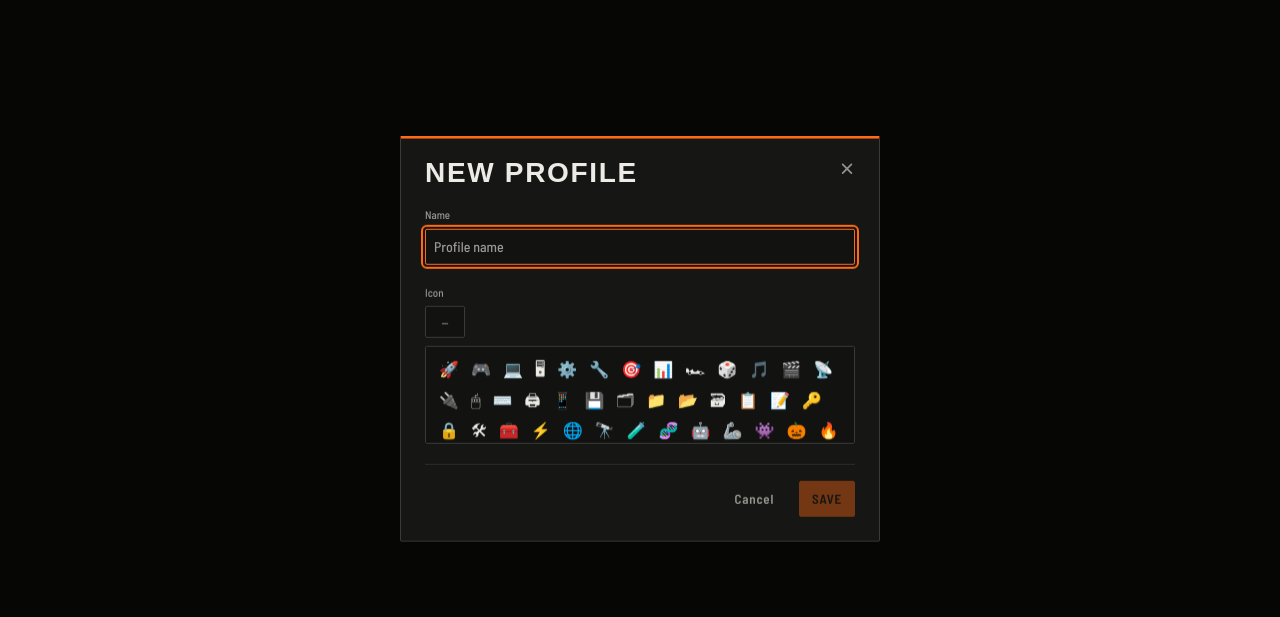
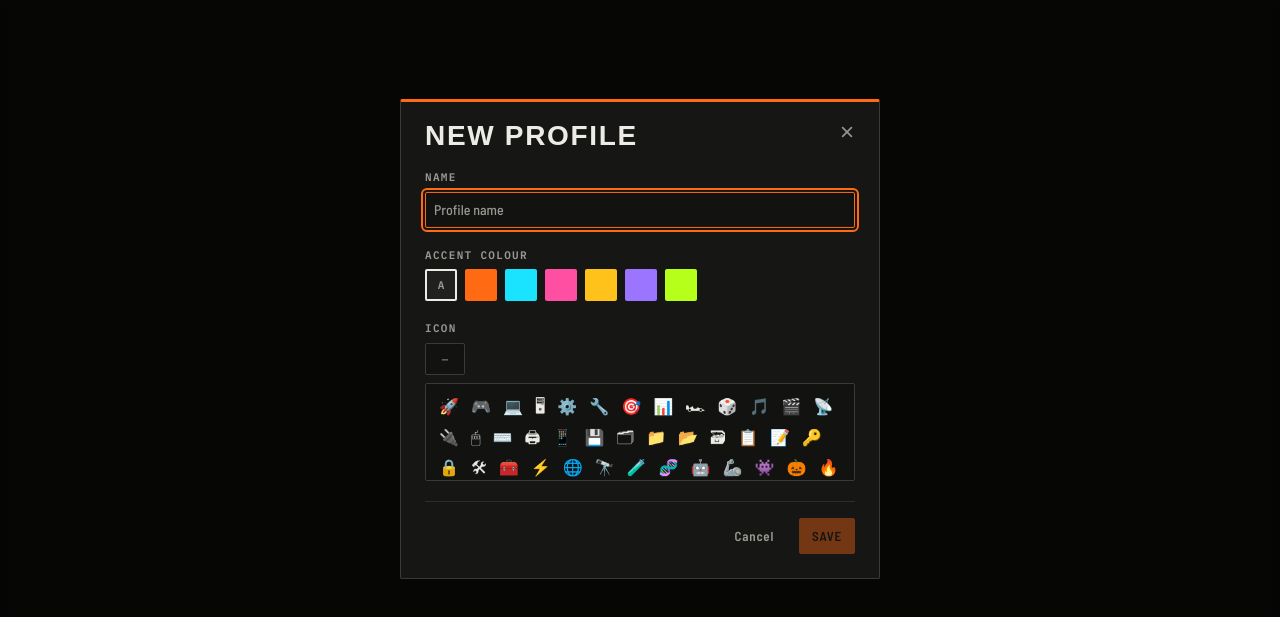
Before and after one commit to whosz/payload-board, a React app: page / in a window 1280 px wide. Both pictures are taken after a click on the button 1204 px from the left and 27 px from the top of the page. Shown: the part 61-678 px from the top of the page. Built offline with nearby package versions, Linux system fonts and the light colour scheme; a web font is replaced by a local one.

Commit message:
feat(ui): per-profile accent colour (picker, readable shades per theme)
Co-Authored-By: Claude Sonnet 5.5 <noreply@anthropic.com>

```diff
--- a/docs/in-progress/ui-big-picture-palette.md
+++ b/docs/in-progress/ui-big-picture-palette.md
@@ -87,8 +87,9 @@ Concepts (static mockups, dark theme): ![all concepts](../assets/concepts/sheet.
 - Verified in headless Chromium with the Tauri mock (hero states, 1280×800 and 900×600, three themes, keyboard focus). **Not yet verified in the real Tauri window / on Windows:** sequence with delays and cancel, roving-focus keys in WebView2.
 
 ### Phase 2 — Profile accent and cover
-- [ ] 2a: use `color_accent` (already in type) as hero tint; picker in `ProfileEditor` (5 presets + default accent)
+- [x] 2a: use `color_accent` (already in type) as hero tint; picker in `ProfileEditor` (5 presets + default accent)
 - [ ] 2b: optional profile cover image (reuse SteamGridDB / local picker). **New optional field → Rust migration, ask first.** Fallback: big first letter
+- Done: `lib/accent.ts` (presets, readable text colour, darkening in the light theme), colour picker in `ProfileEditor`, accent applied on `<html>` so tabs, hero, focus ring and buttons follow the active profile. **2b (cover image) is NOT done** — it adds a new optional profile field, so it waits for your OK.
 
 ### Phase 3 — Command Palette (in-window)
 - [ ] `CommandPalette.tsx` on the existing base-ui `Dialog`; `Ctrl+K` / `Ctrl+P` to open, `Esc` to close
--- a/scripts/visual-qa/shoot.mjs
+++ b/scripts/visual-qa/shoot.mjs
@@ -1,5 +1,5 @@
 // Headless visual QA with a mocked Tauri backend (no Rust needed).
-// Usage: npm run qa:shots -- --out docs/assets/qa --themes dark,grey,light --sizes 1280x800,900x600 --views grid,list,settings,add,installed,sgdb,profile,confirm,hover [--scenario mixed|idle|launching] [--tab 12] [--url http://localhost:1420]
+// Usage: npm run qa:shots -- --out docs/assets/qa --themes dark,grey,light --sizes 1280x800,900x600 --views grid,list,settings,add,installed,sgdb,profile,confirm,hover [--scenario mixed|idle|launching|accent [--accent #19e3ff]] [--tab 12] [--url http://localhost:1420]
 // Browser: set CHROMIUM_PATH, or it uses the newest Playwright headless shell in ~/.cache/ms-playwright.
 import { chromium } from 'playwright-core';
 import { spawn } from 'node:child_process';
@@ -17,6 +17,7 @@ const views = arg('views', 'grid').split(',');
 const tabs = Number(arg('tab', 0));
 // mixed = 3 live + 1 crashed (default) | idle = nothing running | launching = idle, then click Run sequence
 const scenario = arg('scenario', 'mixed');
+const accentColor = arg('accent', '#19e3ff'); // used by --scenario accent
 let url = arg('url', '');
 
 function findBrowser() {
@@ -56,10 +57,11 @@ try {
   for (const theme of themes) for (const [w, h] of sizes) for (const view of views) {
     const page = await browser.newPage({ viewport: { width: w, height: h } });
     page.on('pageerror', e => { if (!/unregisterListener/.test(e.message)) console.log('PAGEERROR', e.message); });
-    await page.addInitScript(installTauriMock, { profiles: PROFILES, theme });
+    const profiles = scenario === 'accent' ? PROFILES.map((p, i) => (i === 0 ? { ...p, color_accent: accentColor } : p)) : PROFILES;
+    await page.addInitScript(installTauriMock, { profiles, theme });
     await page.goto(url);
     await page.waitForTimeout(800);
-    if (scenario === 'mixed') await page.evaluate(s => s.forEach(p => window.__emit('process_status_changed', p)), STATUSES);
+    if (scenario === 'mixed' || scenario === 'accent') await page.evaluate(s => s.forEach(p => window.__emit('process_status_changed', p)), STATUSES);
     if (scenario === 'launching') { await page.getByRole('button', { name: /run sequence/i }).click(); await page.waitForTimeout(1500); }
     if (view === 'list') await page.getByLabel('List view').click();
     if (view === 'settings') await page.getByLabel('Settings').first().click();
--- a/src/App.tsx
+++ b/src/App.tsx
@@ -23,6 +23,7 @@ import { useProcessStatus } from './hooks/useProcessStatus';
 import { startApp, stopApp, restartApp, openPath, stopAll, scanRunningApps } from './ipc/processes';
 import { useSequence } from './hooks/useSequence';
 import { useSessionSeconds } from './hooks/useSessionSeconds';
+import { applyAccent } from './lib/accent';
 import type { AppEntry } from './types';
 
 type Theme = 'dark' | 'grey' | 'light';
@@ -81,6 +82,8 @@ export default function App() {
     document.documentElement.dataset.theme = theme;
     localStorage.setItem('theme', theme);
   }, [theme]);
+
+  useEffect(() => { applyAccent(activeProfile?.color_accent, theme); }, [activeProfile?.color_accent, theme]);
 
   useEffect(() => {
     if (activeProfileId) {
--- a/src/components/editor/ProfileEditor.tsx
+++ b/src/components/editor/ProfileEditor.tsx
@@ -2,6 +2,7 @@ import { useState, useEffect } from 'react';
 import { Dialog, DialogContent, ModalHeader, ModalFooter } from '../ui/dialog';
 import { Button } from '../ui/button';
 import { Input } from '../ui/input';
+import { ACCENT_PRESETS } from '../../lib/accent';
 import type { Profile } from '../../types';
 
 const EMOJI_LIST = [
@@ -15,16 +16,18 @@ const EMOJI_LIST = [
 interface ProfileEditorProps {
   open: boolean;
   onClose: () => void;
-  onSave: (fields: { name: string; emoji?: string }) => void;
-  initial?: Partial<Pick<Profile, 'name' | 'emoji'>>;
+  onSave: (fields: { name: string; emoji?: string; color_accent?: string }) => void;
+  initial?: Partial<Pick<Profile, 'name' | 'emoji' | 'color_accent'>>;
 }
 
 function FieldLabel({ children }: { children: React.ReactNode }) {
   return (
     <div style={{
-      fontFamily: 'var(--font-body)',
+      fontFamily: 'var(--font-mono)',
       fontSize: 11,
-      fontWeight: 500,
+      fontWeight: 600,
+      letterSpacing: '0.12em',
+      textTransform: 'uppercase',
       color: 'var(--color-text-muted)',
       marginBottom: 6,
     }}>
@@ -37,12 +40,14 @@ export function ProfileEditor({ open, onClose, onSave, initial }: ProfileEditorP
   const [isEditing, setIsEditing] = useState(Boolean(initial?.name));
   const [name, setName] = useState(initial?.name ?? '');
   const [emoji, setEmoji] = useState(initial?.emoji ?? '');
+  const [accent, setAccent] = useState(initial?.color_accent ?? '');
 
   useEffect(() => {
     if (!open) return;
     setIsEditing(Boolean(initial?.name));
     setName(initial?.name ?? '');
     setEmoji(initial?.emoji ?? '');
+    setAccent(initial?.color_accent ?? '');
   }, [open]);
 
   const handleSave = () => {
@@ -50,6 +55,7 @@ export function ProfileEditor({ open, onClose, onSave, initial }: ProfileEditorP
       onSave({
         name: name.trim(),
         emoji: emoji || undefined,
+        color_accent: accent || undefined,
       });
     }
   };
@@ -69,6 +75,41 @@ export function ProfileEditor({ open, onClose, onSave, initial }: ProfileEditorP
             onKeyDown={e => e.key === 'Enter' && handleSave()}
             autoFocus
           />
+        </div>
+
+        {/* Accent colour */}
+        <div>
+          <FieldLabel>Accent colour</FieldLabel>
+          <div className="flex items-center flex-wrap" style={{ gap: 8 }} role="group" aria-label="Accent colour">
+            <button
+              onClick={() => setAccent('')}
+              aria-label="Default accent"
+              aria-pressed={!accent}
+              title="Default"
+              style={{
+                width: 32, height: 32, borderRadius: 2, cursor: 'pointer', background: 'var(--color-bg-elevated)',
+                border: `2px solid ${!accent ? 'var(--color-text-primary)' : 'var(--color-border-control)'}`,
+                color: 'var(--color-text-muted)', fontFamily: 'var(--font-mono)', fontSize: 11, fontWeight: 600,
+              }}
+            >
+              A
+            </button>
+            {ACCENT_PRESETS.map(p => (
+              <button
+                key={p.color}
+                onClick={() => setAccent(p.color)}
+                aria-label={p.name}
+                aria-pressed={accent === p.color}
+                title={p.name}
+                style={{
+                  width: 32, height: 32, borderRadius: 2, cursor: 'pointer', background: p.color,
+                  border: `2px solid ${accent === p.color ? 'var(--color-text-primary)' : 'transparent'}`,
+                  outlineOffset: -4,
+                  boxShadow: accent === p.color ? 'inset 0 0 0 2px var(--color-bg-surface)' : 'none',
+                }}
+              />
+            ))}
+          </div>
         </div>
 
         {/* Icon (emoji) */}
--- a/src/hooks/useProfiles.ts
+++ b/src/hooks/useProfiles.ts
@@ -30,13 +30,14 @@ export function useProfiles() {
   useEffect(() => { reload(); }, [reload]);
 
   const createProfile = useCallback(async (
-    fields: { name: string; emoji?: string },
+    fields: { name: string; emoji?: string; color_accent?: string },
   ): Promise<Profile> => {
     const now = new Date().toISOString();
     const profile: Profile = {
       id: uuidv4(),
       name: fields.name,
       emoji: fields.emoji,
+      color_accent: fields.color_accent,
       apps: [],
       created_at: now,
       updated_at: now,
--- /dev/null
+++ b/src/lib/accent.ts
@@ -0,0 +1,44 @@
+// Per-profile accent colour: overrides --color-accent / --color-accent-fg on <html>,
+// choosing readable shades for the current theme (WCAG 4.5:1 for text on the accent).
+export const ACCENT_PRESETS = [
+  { name: 'Orange', color: '#ff6a13' },
+  { name: 'Cyan', color: '#19e3ff' },
+  { name: 'Pink', color: '#ff4fa3' },
+  { name: 'Amber', color: '#ffc21a' },
+  { name: 'Violet', color: '#9b75ff' },
+  { name: 'Lime', color: '#b6ff1a' },
+] as const;
+
+const rgb = (hex: string) => [1, 3, 5].map(i => parseInt(hex.slice(i, i + 2), 16));
+const hex = (c: number[]) => '#' + c.map(v => Math.round(v).toString(16).padStart(2, '0')).join('');
+
+function luminance(hexColor: string) {
+  const [r, g, b] = rgb(hexColor).map(v => { const c = v / 255; return c <= 0.03928 ? c / 12.92 : ((c + 0.055) / 1.055) ** 2.4; });
+  return 0.2126 * r + 0.7152 * g + 0.0722 * b;
+}
+export function contrast(a: string, b: string) {
+  const [x, y] = [luminance(a), luminance(b)].sort((p, q) => q - p);
+  return (x + 0.05) / (y + 0.05);
+}
+
+/** Accent + text-on-accent colours for a profile colour in the given theme. */
+export function accentVars(color: string, theme: string): { accent: string; fg: string } {
+  if (theme === 'light') {
+    let c = color;
+    for (let f = 1; f > 0.2 && contrast('#ffffff', c) < 4.5; f -= 0.05) c = hex(rgb(color).map(v => v * f));
+    return { accent: c, fg: '#ffffff' };
+  }
+  return { accent: color, fg: contrast('#121211', color) >= 4.5 ? '#121211' : '#ffffff' };
+}
+
+const VARS = ['--color-accent', '--color-accent-fg', '--color-accent-border'] as const;
+
+/** Applies the profile colour (or restores the theme default when undefined). */
+export function applyAccent(color: string | undefined, theme: string) {
+  const root = document.documentElement.style;
+  if (!color) { VARS.forEach(v => root.removeProperty(v)); return; }
+  const { accent, fg } = accentVars(color, theme);
+  root.setProperty('--color-accent', accent);
+  root.setProperty('--color-accent-border', accent);
+  root.setProperty('--color-accent-fg', fg);
+}
```
